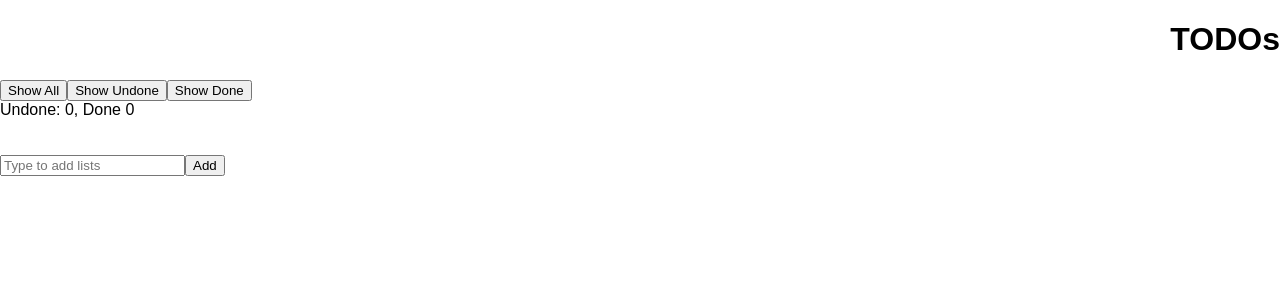
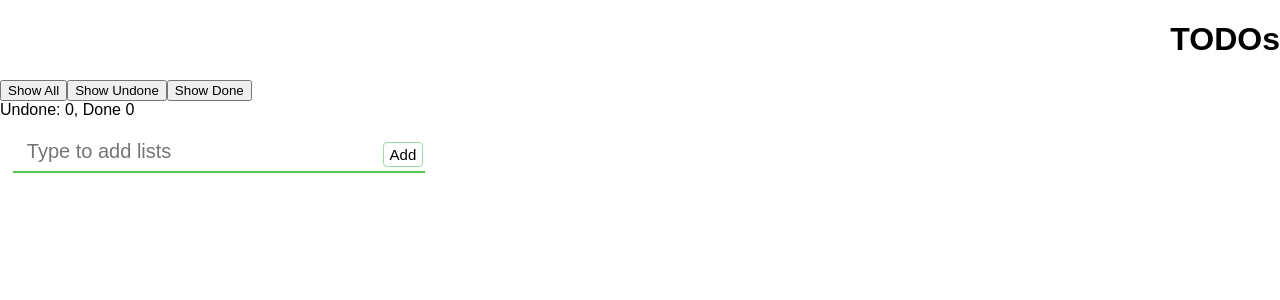
Before and after one commit to dereg666/TodoApp, a React (Create React App) app: page / in a window 1280 px wide. Shown: the top 300 px of the page. Built offline with nearby package versions, Linux system fonts and the light colour scheme.

Commit message:
block version

```diff
--- a/src/TodoApp.css
+++ b/src/TodoApp.css
@@ -13,3 +13,34 @@
   width : 100%;
   height : 90%;
 }
+.appInputBox {
+  text-align: left;
+  font-size: 20px;
+  float: left;
+  width: 30%;
+  padding: 8px 14px;
+  margin: 1% 1%;
+  border: none;
+  border-bottom: 2px solid;
+  border-bottom-color: #57c657;
+}
+.appInputBox[type=text]:focus {
+  outline-width: 0;
+}
+.appSubmitButton {
+  padding: 3px 6px;
+  margin: 1.8% -55px;
+  font-size: 15px;
+  background-color: white; /* Green */
+  border-radius: 4px;
+  border: 1px solid #a0dba0;
+}
+.appSubmitButton[type=submit]:focus {
+  outline-width: 0;
+}
+.appSubmitButton[type=submit]:hover {
+  box-shadow: 0 3px 4px 0 rgba(0,0,0,0.24), 0 0px 0px 0 rgba(0,0,0,0.19);
+}
+.appSubmitButton[type=submit]:active {
+  transform: translateY(1px);
+}
--- a/src/TodoApp.js
+++ b/src/TodoApp.js
@@ -25,6 +25,9 @@ class TodoApp extends Component {
     this.changingName = this.changingName.bind(this);
     this.deletingList = this.deletingList.bind(this);
     this.setShowState = this.setShowState.bind(this);
+  }
+  setShowState(mode) {
+    this.setState({ showMode: mode });
   }
   textFocus() {
     this.setState({ addListHolder: '' });
@@ -105,9 +108,6 @@ class TodoApp extends Component {
     this.setState({ lists: tempLists });
     this.setState({ numUndoneDone: tempUndoneDone });
   }
-  setShowState(mode) {
-    this.setState({ showMode: mode });
-  }
   render() {
     return (
       <div>
@@ -120,11 +120,10 @@ class TodoApp extends Component {
             <button type="button" onClick={() => this.setShowState(1)}>Show Undone</button>
             <button type="button" onClick={() => this.setShowState(0)}>Show Done</button>
             <div> Undone: {this.state.numUndoneDone[0]}, Done {this.state.numUndoneDone[1]} </div>
-            <br />
-            <br />
           </div>
           <div className="appInputBar">
             <input
+              className="appInputBox"
               type="text"
               value={this.state.addListValue}
               placeholder={this.state.addListHolder}
@@ -134,6 +133,7 @@ class TodoApp extends Component {
               onBlur={this.textBlur}
             />
             <input
+              className="appSubmitButton"
               type="submit"
               value="Add"
               onClick={this.submitFunction}
--- a/src/TodoList.css
+++ b/src/TodoList.css
@@ -1,7 +1,7 @@
 .list {
   display: inline-block;
   vertical-align: top;
-  width: 30%;
+  width: 22%;
   height: 40%;
   margin: 1em;
 }
```
